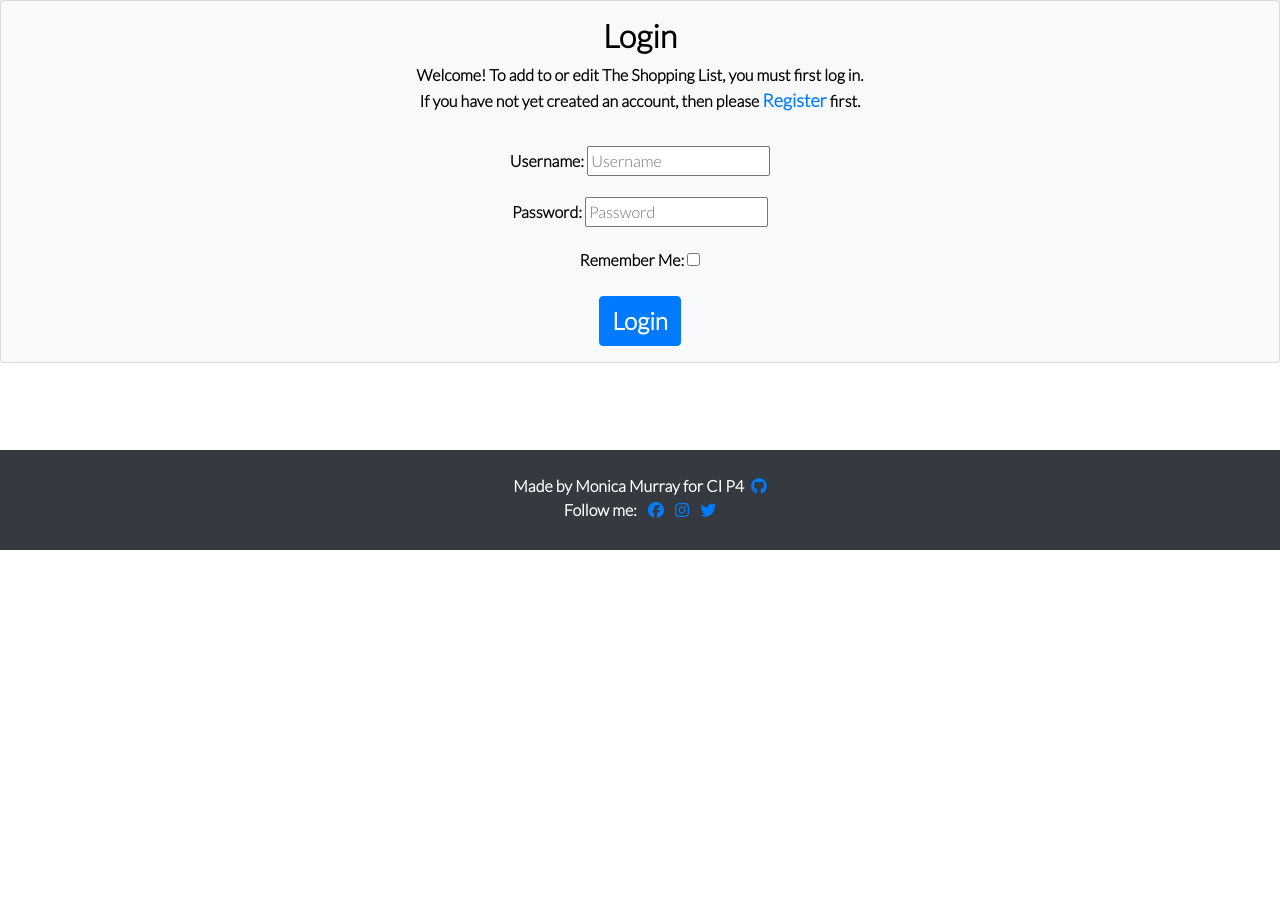
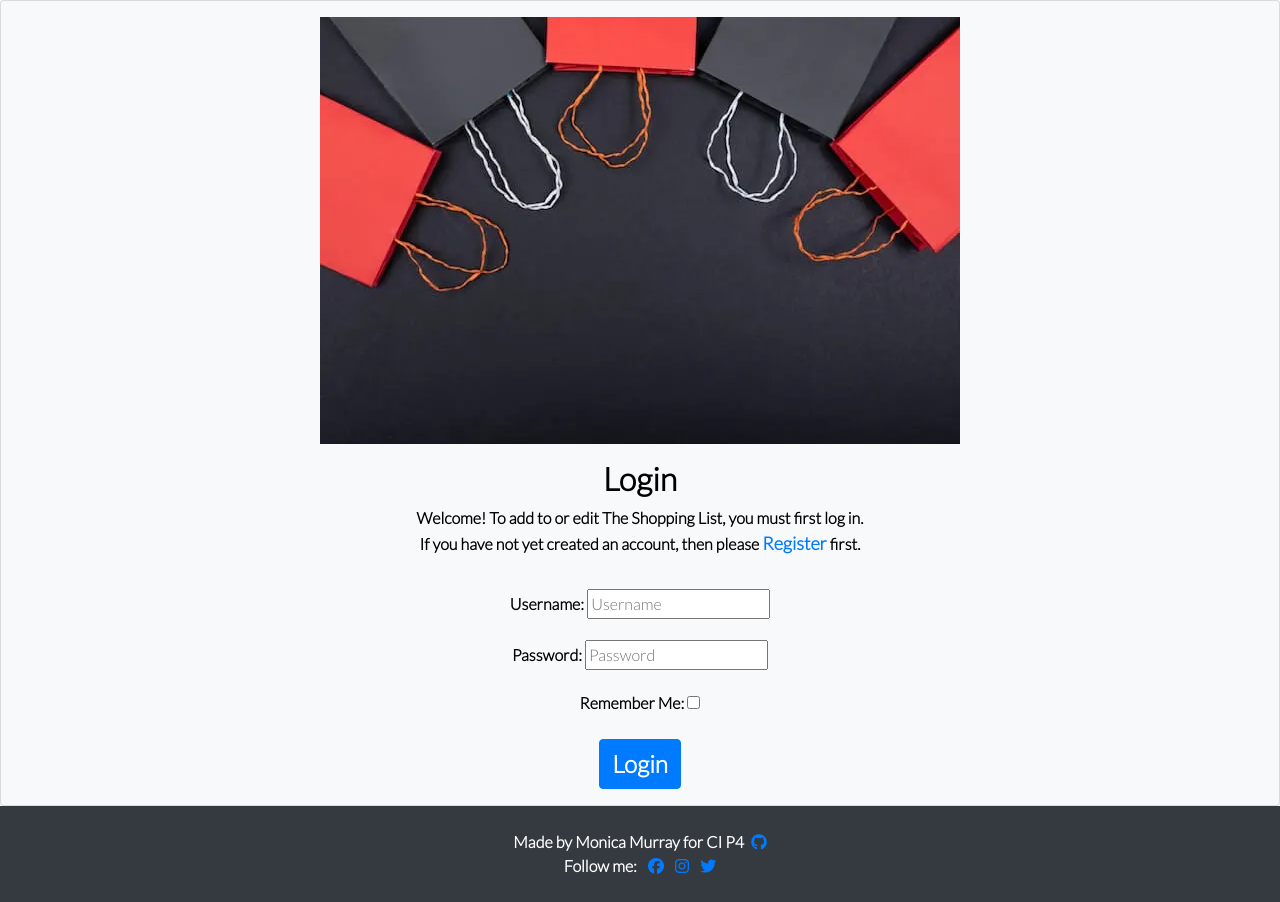
Before and after one commit to MoniMurray/shopping-list, a Django app: page /accounts/login/ in a window 1280 px wide. Shown: the part 250-1152 px from the top of the page. Before the commit the page ends 800 px from the top, so only its background shows below. Run offline with Django 3.2, Linux system fonts and the light colour scheme; some libraries are stand-ins or nearby versions.

Commit message:
Following live testing, add image to Login template, add image to mobile screen size instead of starting at medium screen size

```diff
--- a/static/css/style.css
+++ b/static/css/style.css
@@ -79,6 +79,7 @@ tbody {
 
 /* Small devices  */
   @media screen and (max-width: 600px) {
+
     table {width:100%;}
     thead {display: none;}
     tr:nth-of-type(2n) {background-color: inherit;}
@@ -89,18 +90,26 @@ tbody {
         display: block;
         text-align:center;
     }
- }
 
-/* Medium devices (tablets, 768px and up) */
-@media (min-width: 768px) {
     .image-container {
-        background: url(../organiser_image.jpg) no-repeat center center;
+        background: url(../shopping_bags.webp) no-repeat center center;
         height: 100%;
 
         background-color: #fff;
         background-size: cover;
     }
-}
+ }
+
+/* Medium devices (tablets, 768px and up) */
+/* @media (min-width: 768px) {
+    .image-container {
+        background: url(../shopping_bags.webp) no-repeat center center;
+        height: 100%;
+
+        background-color: #fff;
+        background-size: cover;
+    }
+} */
 
 .list-group-item {
     border: none;
--- a/templates/account/login.html
+++ b/templates/account/login.html
@@ -1,4 +1,5 @@
 {% extends 'base.html' %}
+{% load static %}
 
 {% load i18n %}
 {% load account socialaccount %}
@@ -10,6 +11,11 @@ user when arriving to the application -->
 
 {% block content %}
 
+    <div class="image-container mt-3">
+        <img src="{% static 'images/shopping_bags.webp' %}" class="img-fluid" width="auto" height="auto"
+        alt="" />
+
+    </div>
     <div class="container">
         <div class="row">
             <div class="col-md-8 mt-3 offset-md-2">
--- a/templates/index.html
+++ b/templates/index.html
@@ -5,7 +5,7 @@
 
 <!-- Shopping List Image -->
 <div class="image-container mt-3">
-  <img src="{% static 'images/shopping_list_image_of_shopping_bags.jpg' %}" class="img-fluid" width="auto" height="auto"
+  <img src="{% static 'images/shopping_bags.webp' %}" class="img-fluid" width="auto" height="auto"
     alt="" />
 
 </div>
```
Also changed, not shown: static/images/shopping_bags.webp (added), 1 other file. Lines whose indentation alone changed are shown as unchanged.
